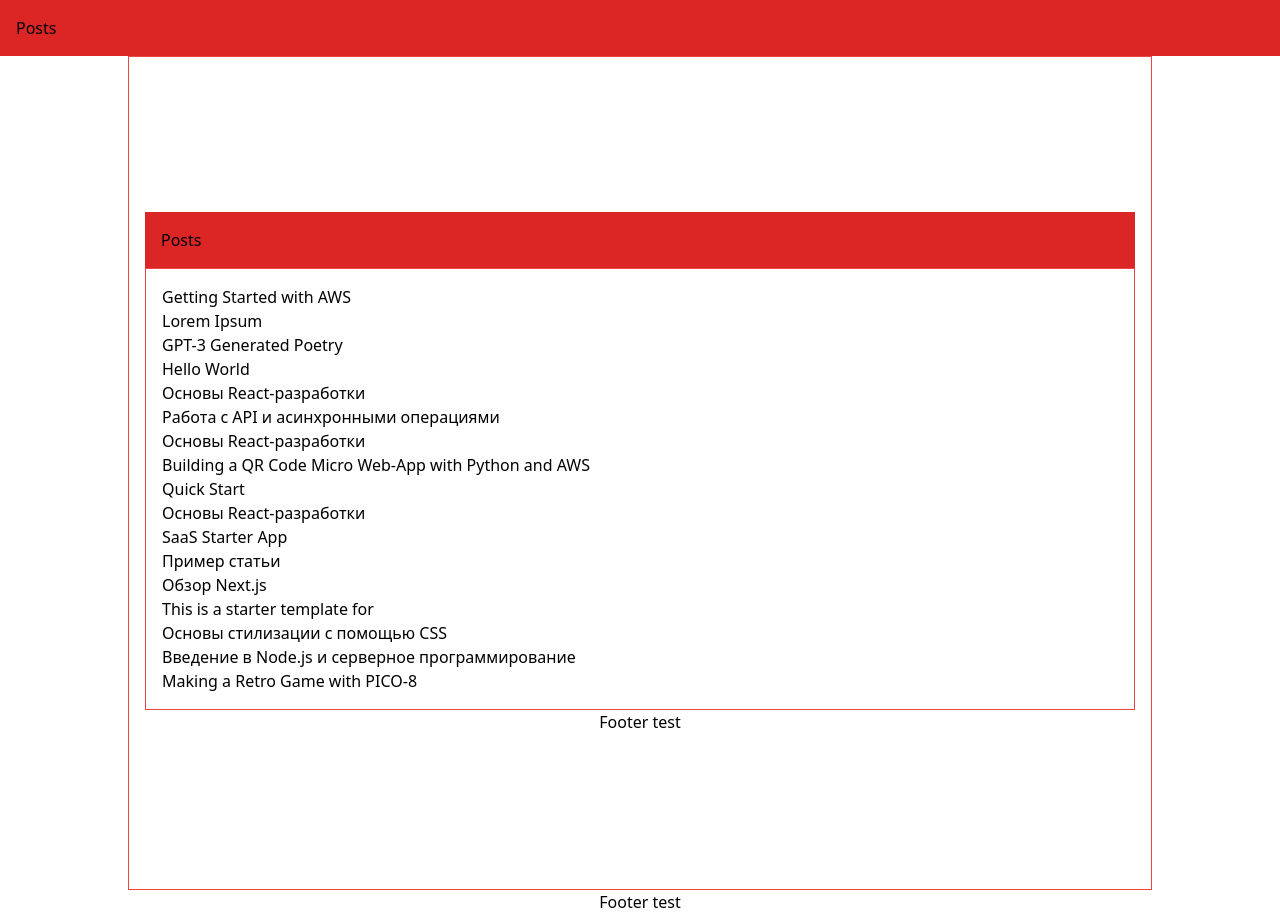
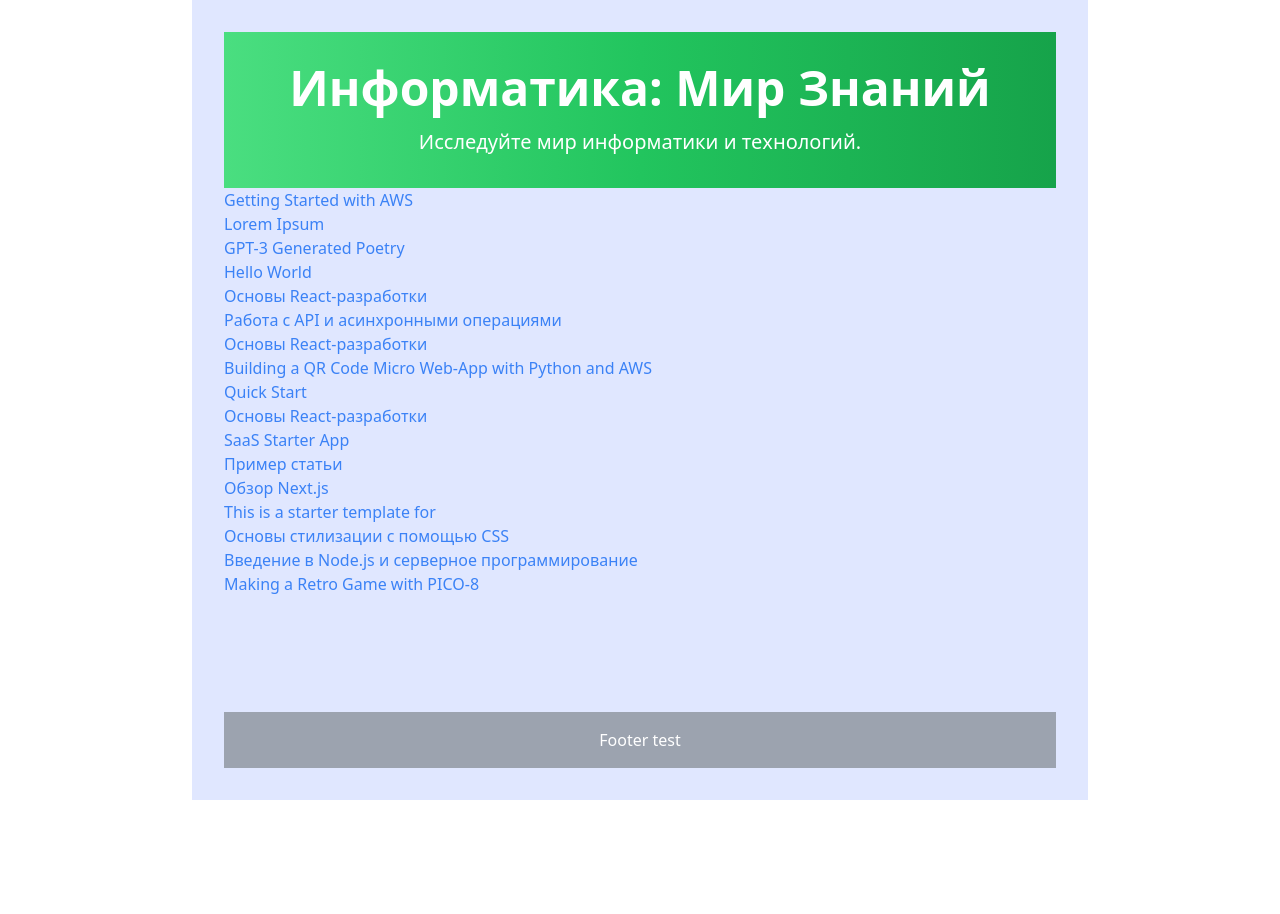
Before and after one commit to stroich/recipes, a Next.js app: page /posts in a window 1280 px wide. After the commit the page ends 800 px from the top, so only its background shows below. Built offline with nearby package versions, Linux system fonts and the light colour scheme.

Commit message:
feat: first steps with layouts. looks good

```diff
--- a/components/footer.jsx
+++ b/components/footer.jsx
@@ -2,7 +2,10 @@
 
 const Footer = () => {
   return (
-    <footer  className="">Footer test</footer>
+    <>
+      <div className="flex-grow"></div>
+      <footer className="bg-gray-400 text-white text-center py-4">Footer test</footer>
+    </>
   )
 };
 
--- /dev/null
+++ b/components/layouts/homeLayout.js
@@ -0,0 +1,11 @@
+// components/HomeLayout.js
+const HomeLayout = ({ children }) => {
+  return (
+    <>
+      <header>{/* Здесь ваш хедер для домашней страницы */}</header>
+      <main>{children}</main>
+      <footer>{/* Здесь ваш футер для домашней страницы */}</footer>
+    </>
+  );
+};
+export default HomeLayout;
--- /dev/null
+++ b/components/layouts/mainLayout.js
@@ -0,0 +1,22 @@
+//components/mainLayout.js
+
+import Head from "next/head";
+import Footer from "../footer";
+
+const MainLayout = ({pageTitle, children}) => {
+  return (
+    <>
+      <Head>
+        <title>{pageTitle}</title>
+        <link rel="icon" href="/favicon.ico"/>
+      </Head>
+      <section
+        className="flex flex-col min-h-screen bg-indigo-100 p-8 font-sans max-w-4xl mx-auto"
+      >
+        {children}
+        <Footer/>
+      </section>
+    </>);
+};
+
+export default MainLayout;
--- /dev/null
+++ b/components/layouts/postPageLayout.js
@@ -0,0 +1,18 @@
+import {Navbar} from "../navBar";
+
+const PostPageLayout = ({children}) => {
+  return (
+    <>
+      <header className="bg-indigo-900 text-white">
+        <div className="container mx-auto py-8">
+          <h1 className="text-5xl font-bold">Информатика: Мир Знаний</h1>
+          <p className="text-xl mt-4">Исследуйте мир информатики и технологий.</p>
+        </div>
+      </header>
+      <Navbar/>
+      {children}
+
+    </>
+  );
+};
+export default PostPageLayout;
--- /dev/null
+++ b/components/layouts/postsIndexLayout.js
@@ -0,0 +1,16 @@
+// components/postsIndexLayout.js
+const PostsIndexLayout = ({ children }) => {
+  return (
+    <>
+      <header className="bg-gradient-to-r from-green-400 via-green-500 to-green-600 text-white px-4 py-8">
+        <div className="max-w-4xl mx-auto text-center">
+          <h1 className="text-5xl font-bold">Информатика: Мир Знаний</h1>
+          <p className="text-xl mt-4">Исследуйте мир информатики и технологий.</p>
+        </div>
+      </header>
+      <main>{children}</main>
+      <footer>{/* Здесь ваш футер для страницы index.js постов */}</footer>
+    </>
+  );
+};
+export default PostsIndexLayout;
--- a/components/mainLayout.js
+++ /dev/null
@@ -1,32 +0,0 @@
-//components/mainLayout.js
-
-import Head from "next/head";
-import Link from "next/link";
-import Footer from "./footer";
-
-const MainLayout = ({pageTitle, children}) => {
-  return (
-    <>
-      <Head>
-        <title>{pageTitle}</title>
-        <link rel="icon" href="/favicon.ico"/>
-      </Head>
-      <div className="min-h-screen flex flex-col items-center justify-center">
-        <header className="w-full bg-red-600 p-4">
-          <nav>
-            <Link href="/posts" className="text-black hover:text-gray-200">
-              Posts
-            </Link>
-          </nav>
-        </header>
-
-        <main className="p-4 w-full max-w-screen-lg border border-red-500">
-          {children}
-        </main>
-        <Footer/>
-      </div>
-    </>
-  );
-};
-
-export default MainLayout;
--- /dev/null
+++ b/components/navBar.js
@@ -0,0 +1,26 @@
+import Link from "next/link";
+
+const navLinks = [
+  { title: "Главная", path: "/" },
+  { title: "Посты", path: "/posts" },
+  { title: "Контакты", path: "/contact" },
+];
+
+const myLink = (url, text) => (
+  <Link href={url} key={url + text} className="text-white hover:text-purple-200 transition duration-300 ease-in-out">
+      {text}
+  </Link>
+);
+
+export const Navbar = () => {
+  return (
+    <nav className="bg-gradient-to-r from-purple-500 via-pink-500 to-red-500 py-4">
+      <div className="container mx-auto flex justify-between items-center">
+        <div className="text-white font-bold text-xl">Мой Логотип</div>
+        <div className="space-x-6">
+          {navLinks.map((link) => myLink(link.path, link.title))}
+        </div>
+      </div>
+    </nav>
+  );
+};
--- a/pages/_app.js
+++ b/pages/_app.js
@@ -1,5 +1,5 @@
 // pages/_app.js
-import MainLayout from "../components/mainLayout";
+import MainLayout from "../components/layouts/mainLayout";
 import "../styles/globals.css";
 
 
--- a/pages/index.js
+++ b/pages/index.js
@@ -1,11 +1,17 @@
-// pages/index.js
 import Link from "next/link";
 
 const Index = () => {
   return (
     <>
+      <header className="bg-gradient-to-r from-purple-500 via-pink-500 to-red-500 py-6">
+        <div className="container mx-auto text-white text-center">
+          <h1 className="text-4xl font-bold">Добро пожаловать на наш сайт</h1>
+          <p className="text-lg mt-2">Здесь вы найдете множество интересного контента.</p>
+        </div>
+      </header>
       <h1>тест</h1>
-      <Link href="/posts">посты</Link>
+      <Link href="/posts" className="text-blue-500 hover:underline">посты</Link>
+
     </>
   );
 };
--- a/pages/posts/[category]/[slug].js
+++ b/pages/posts/[category]/[slug].js
@@ -1,20 +1,20 @@
-//pages/posts/[category]/[slug].js
 
 import DateFormatter from "../../../utils/dateFormatter";
 import {getAllPostSlugs} from "../../../utils/postMetadata";
 import {getPostData} from "../../../utils/postHandler";
 import {MdArticle} from "../../../components/markdown";
+import PostPageLayout from "../../../components/layouts/postPageLayout";
 
 
 const PostPage = ({postMetadata, content}) => {
   return (
-      <article>
+    <PostPageLayout>
         <header>
           <h1>{postMetadata.title}</h1>
           <DateFormatter dateString={postMetadata.date}/>
         </header>
         <MdArticle content={content}/>
-      </article>
+    </PostPageLayout>
   );
 };
 
--- a/pages/posts/index.js
+++ b/pages/posts/index.js
@@ -1,21 +1,21 @@
 
 import Link from "next/link";
 import postMetadata from "../../utils/postMetadata";
-import InnerLayout from "../../components/mainLayout";
+import PostsIndexLayout from "../../components/layouts/postsIndexLayout";
 
 const PostsIndex = ({ posts }) => {
   return (
-    <InnerLayout >
+    <PostsIndexLayout >
     <ul>
       {posts.map((post) => (
         <li key={post.slug}>
-          <Link href={`/posts/${post.category}/${post.slug}`}>
+          <Link href={`/posts/${post.category}/${post.slug}`} className="text-blue-500 hover:underline">
             <span>{post.title}</span>
           </Link>
         </li>
       ))}
     </ul>
-    </InnerLayout>
+    </PostsIndexLayout>
   );
 };
 
--- a/utils/postMetadataHelpers.js
+++ b/utils/postMetadataHelpers.js
@@ -3,11 +3,11 @@ import path from 'path';
 function parseMetadata(matterResult, filepath) {
   return {
     title: matterResult.data.title,
+    subtitle: matterResult.data.subtitle || '',
     date: matterResult.data.date?.toISOString() || new Date().toISOString(),
-    subtitle: matterResult.data.subtitle || '',
     author: matterResult.data.author || '',
+    category: matterResult.data.category || 'default',
     slug: matterResult.data.slug || path.basename(filepath).replace('.md', ''),
-    category: matterResult.data.category || 'default',
   };
 }
 
```
